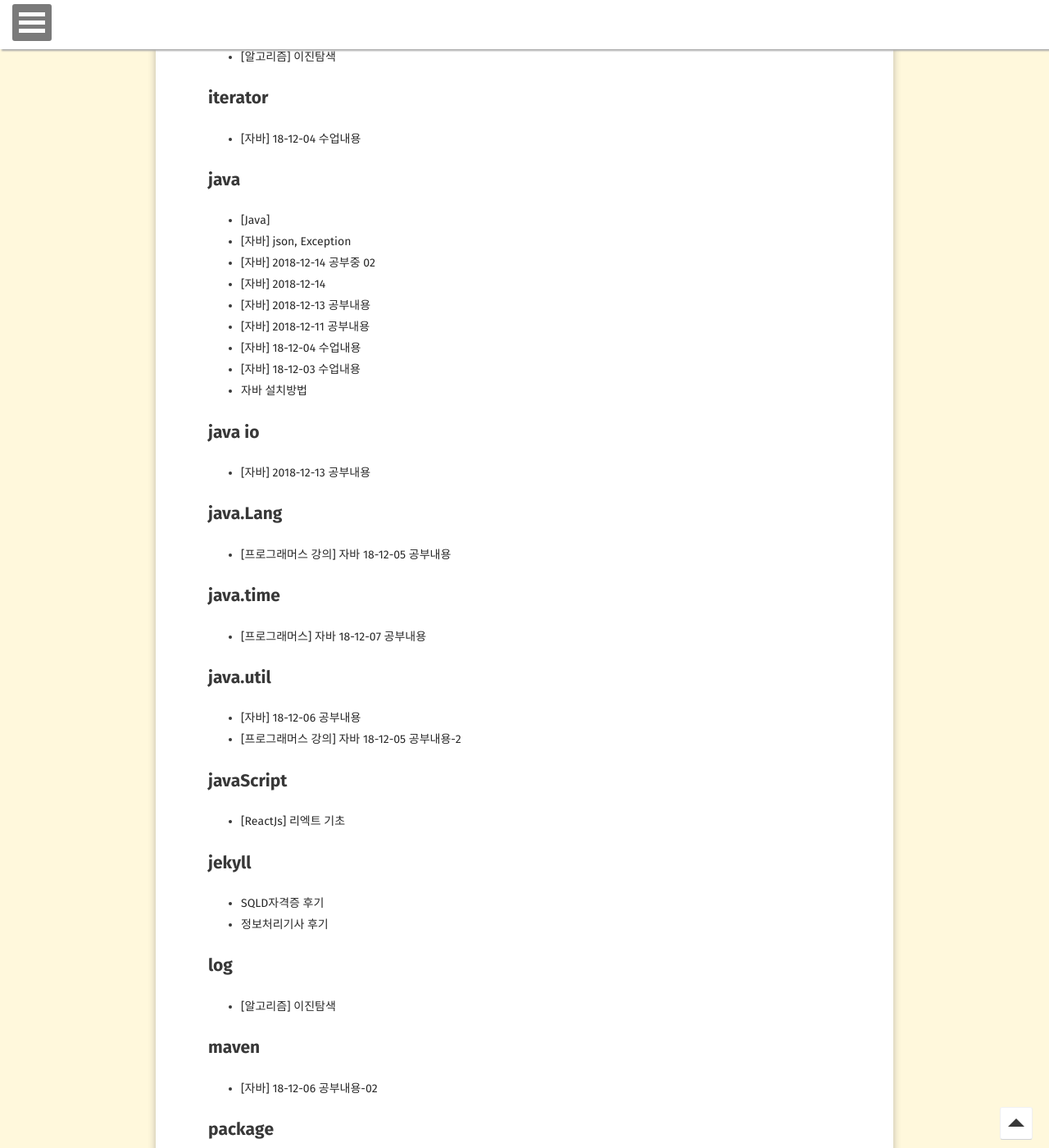
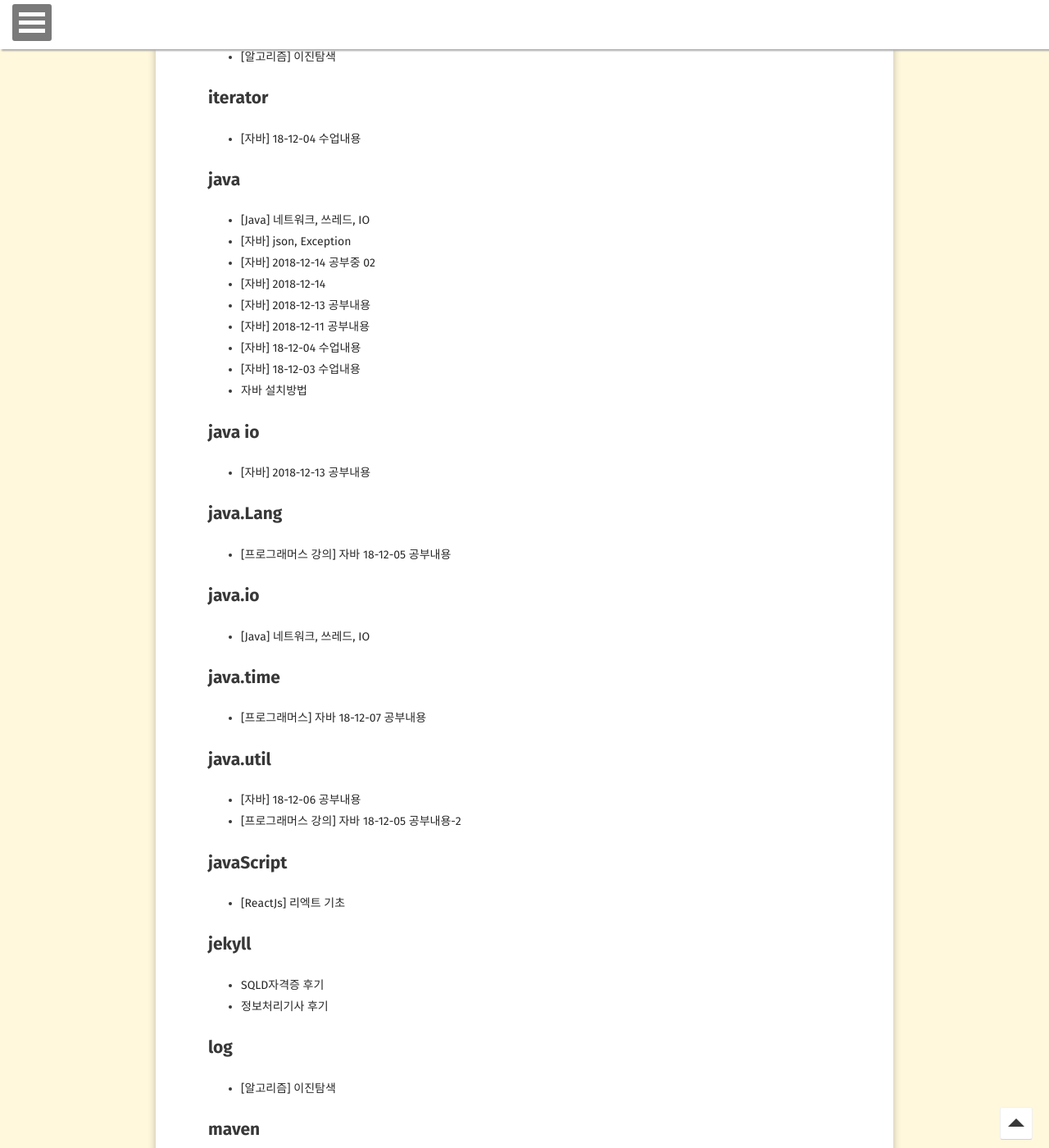
Before and after one commit to choiwono/choiwono.github.io, a Jekyll site: the page built from tags/index.html, in a window 1280 px wide and 1400 px high, scrolled down 3927 px. Shown: the whole window at 82% size. Built offline with Jekyll 4.4.1, drawn with Linux system fonts in a browser that asks for light colours; some web fonts are replaced; some of the changed text lies outside the part shown.

Commit message:
Update 2018-12-20-java_basic_01.md

```diff
--- a/_posts/2018-12-20-java_basic_01.md
+++ b/_posts/2018-12-20-java_basic_01.md
@@ -1,11 +1,14 @@
 ---
 layout: post
-title:  "[Java]"
+title:  "[Java] 네트워크, 쓰레드, IO"
 date:   2018-12-19
-excerpt: "java"
+excerpt: "java, 네트워크, 쓰레드, IO"
 java: true
 tag:
 - java
+- network
+- thread
+- java.io
 
 comments: true
 ---
```
